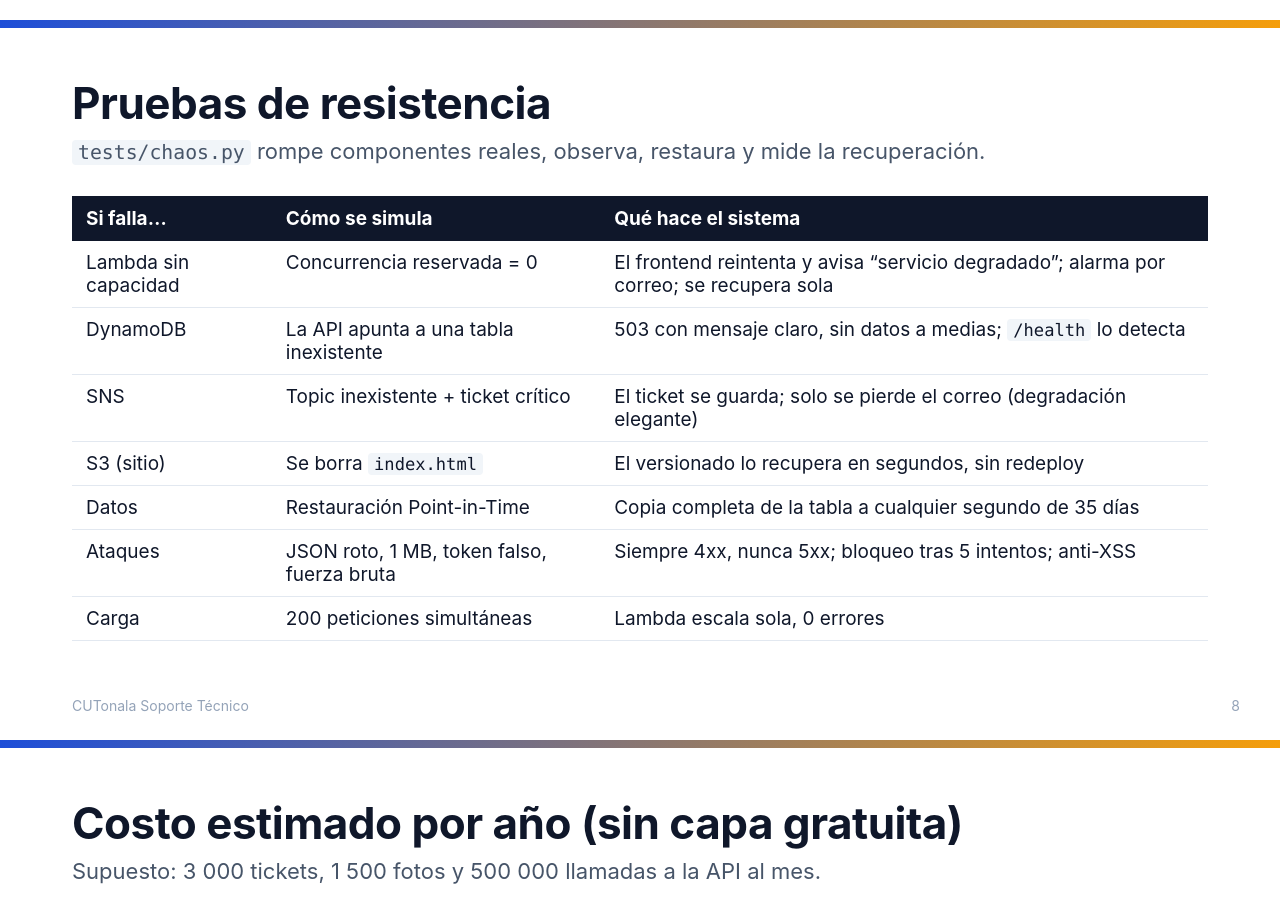
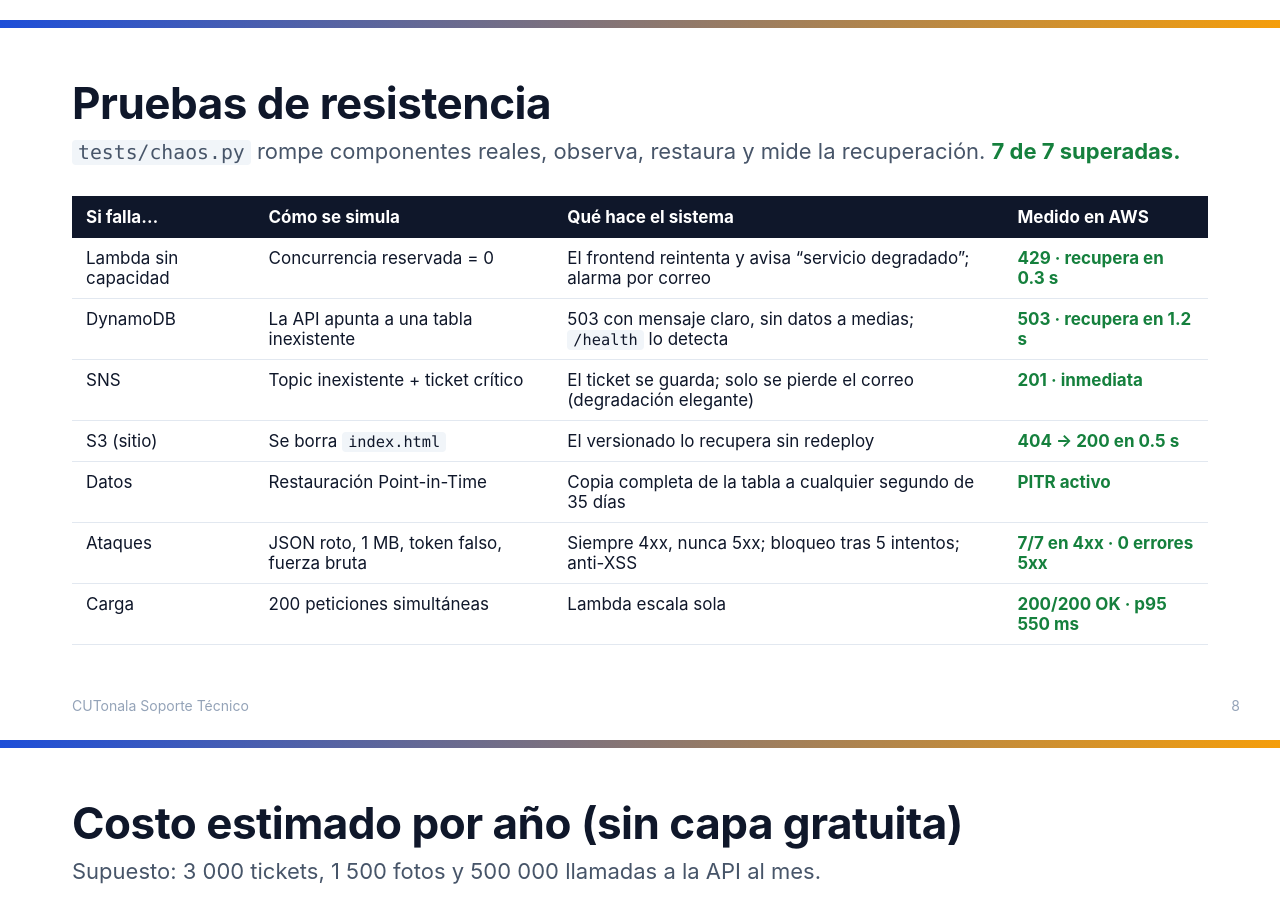
Before and after one commit to bob11jake/cutonala-soporte-serverless, a plain HTML site: page docs/fuentes/presentacion.html in a window 1280 px wide. Shown: the part 5020-5933 px from the top of the page. Drawn offline with Linux system fonts and the light colour scheme.

Commit message:
Agregar resultados reales de las pruebas de resiliencia en AWS
7 de 7 escenarios superados; se actualizan documentacion y presentacion.

Co-Authored-By: Claude Opus 5.5 <noreply@anthropic.com>
Claude-Session: https://claude.ai/code/session_01WE9XuH2wKVLbPxbVzLJxAu

```diff
--- a/docs/fuentes/presentacion.html
+++ b/docs/fuentes/presentacion.html
@@ -23,7 +23,7 @@
   .card p { margin: 0; font-size: 20px; color: #334155; line-height: 1.45; }
   .tag { display: inline-block; font-size: 14px; font-weight: 700; color: #fff; padding: 3px 9px; border-radius: 6px; margin-bottom: 8px; letter-spacing: .4px; }
   .s3 { background: #3f8624; } .lam { background: #ed7100; } .ddb { background: #4d27aa; } .pink { background: #e7157b; } .cw { background: #c7136a; }
-  table { border-collapse: collapse; width: 100%; font-size: 19px; }
+  table { border-collapse: collapse; width: 100%; font-size: 17px; }
   th { background: #0f172a; color: #fff; text-align: left; padding: 11px 14px; }
   td { padding: 10px 14px; border-bottom: 1px solid #e2e8f0; vertical-align: top; }
   code { font-family: Consolas, Menlo, monospace; background: #f1f5f9; padding: 1px 6px; border-radius: 4px; font-size: .9em; }
@@ -149,16 +149,16 @@ python tests/servidor_local.py
 <!-- 8 -->
 <section class="slide"><div class="barra"></div>
   <h2>Pruebas de resistencia</h2>
-  <p class="bajada"><code>tests/chaos.py</code> rompe componentes reales, observa, restaura y mide la recuperación.</p>
+  <p class="bajada"><code>tests/chaos.py</code> rompe componentes reales, observa, restaura y mide la recuperación. <b class="ok">7 de 7 superadas.</b></p>
   <table>
-    <tr><th>Si falla…</th><th>Cómo se simula</th><th>Qué hace el sistema</th></tr>
-    <tr><td>Lambda sin capacidad</td><td>Concurrencia reservada = 0</td><td>El frontend reintenta y avisa “servicio degradado”; alarma por correo; se recupera sola</td></tr>
-    <tr><td>DynamoDB</td><td>La API apunta a una tabla inexistente</td><td>503 con mensaje claro, sin datos a medias; <code>/health</code> lo detecta</td></tr>
-    <tr><td>SNS</td><td>Topic inexistente + ticket crítico</td><td>El ticket se guarda; solo se pierde el correo (degradación elegante)</td></tr>
-    <tr><td>S3 (sitio)</td><td>Se borra <code>index.html</code></td><td>El versionado lo recupera en segundos, sin redeploy</td></tr>
-    <tr><td>Datos</td><td>Restauración Point-in-Time</td><td>Copia completa de la tabla a cualquier segundo de 35 días</td></tr>
-    <tr><td>Ataques</td><td>JSON roto, 1 MB, token falso, fuerza bruta</td><td>Siempre 4xx, nunca 5xx; bloqueo tras 5 intentos; anti-XSS</td></tr>
-    <tr><td>Carga</td><td>200 peticiones simultáneas</td><td>Lambda escala sola, 0 errores</td></tr>
+    <tr><th>Si falla…</th><th>Cómo se simula</th><th>Qué hace el sistema</th><th>Medido en AWS</th></tr>
+    <tr><td>Lambda sin capacidad</td><td>Concurrencia reservada = 0</td><td>El frontend reintenta y avisa “servicio degradado”; alarma por correo</td><td class="ok">429 · recupera en 0.3 s</td></tr>
+    <tr><td>DynamoDB</td><td>La API apunta a una tabla inexistente</td><td>503 con mensaje claro, sin datos a medias; <code>/health</code> lo detecta</td><td class="ok">503 · recupera en 1.2 s</td></tr>
+    <tr><td>SNS</td><td>Topic inexistente + ticket crítico</td><td>El ticket se guarda; solo se pierde el correo (degradación elegante)</td><td class="ok">201 · inmediata</td></tr>
+    <tr><td>S3 (sitio)</td><td>Se borra <code>index.html</code></td><td>El versionado lo recupera sin redeploy</td><td class="ok">404 → 200 en 0.5 s</td></tr>
+    <tr><td>Datos</td><td>Restauración Point-in-Time</td><td>Copia completa de la tabla a cualquier segundo de 35 días</td><td class="ok">PITR activo</td></tr>
+    <tr><td>Ataques</td><td>JSON roto, 1 MB, token falso, fuerza bruta</td><td>Siempre 4xx, nunca 5xx; bloqueo tras 5 intentos; anti-XSS</td><td class="ok">7/7 en 4xx · 0 errores 5xx</td></tr>
+    <tr><td>Carga</td><td>200 peticiones simultáneas</td><td>Lambda escala sola</td><td class="ok">200/200 OK · p95 550 ms</td></tr>
   </table>
   <div class="marca">CUTonala Soporte Técnico</div><div class="num">8</div>
 </section>
```
Also changed, not shown: docs/fuentes/documentacion.html (+12 -12 lines), 3 other files.
